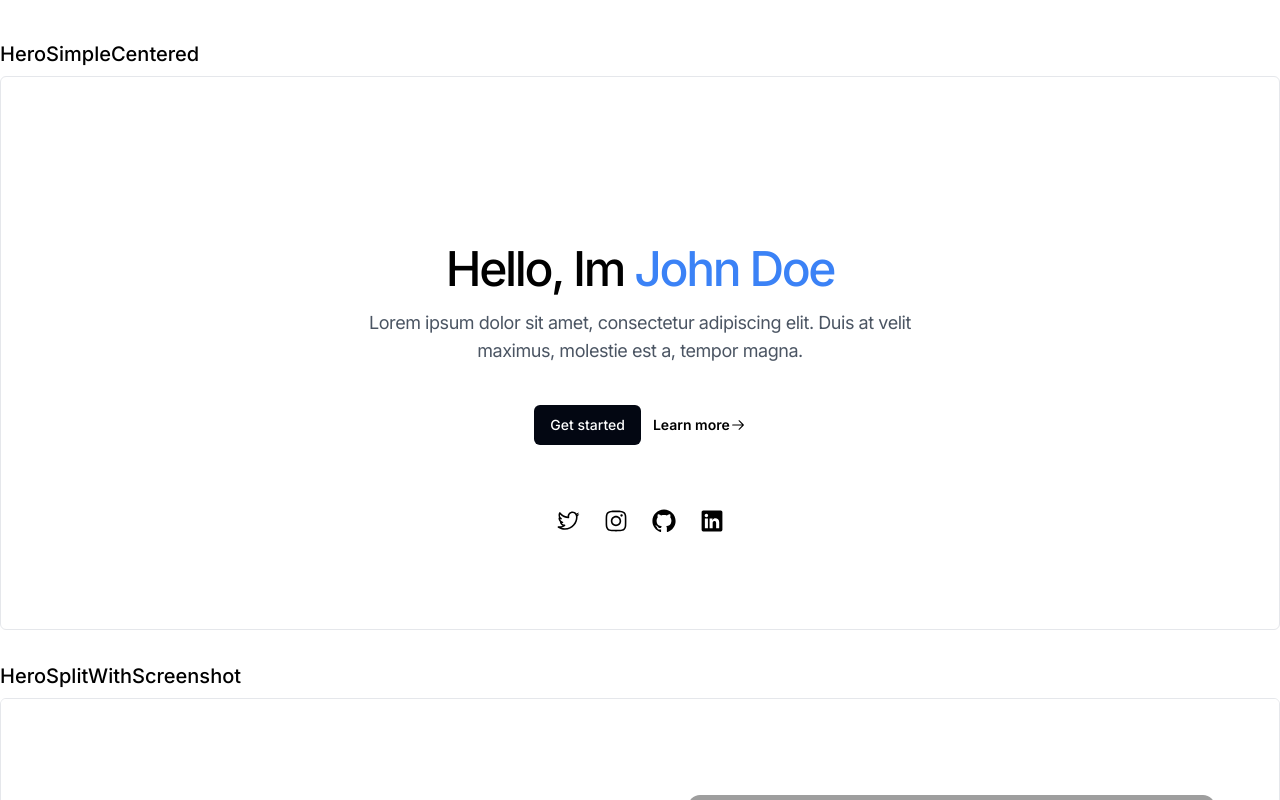
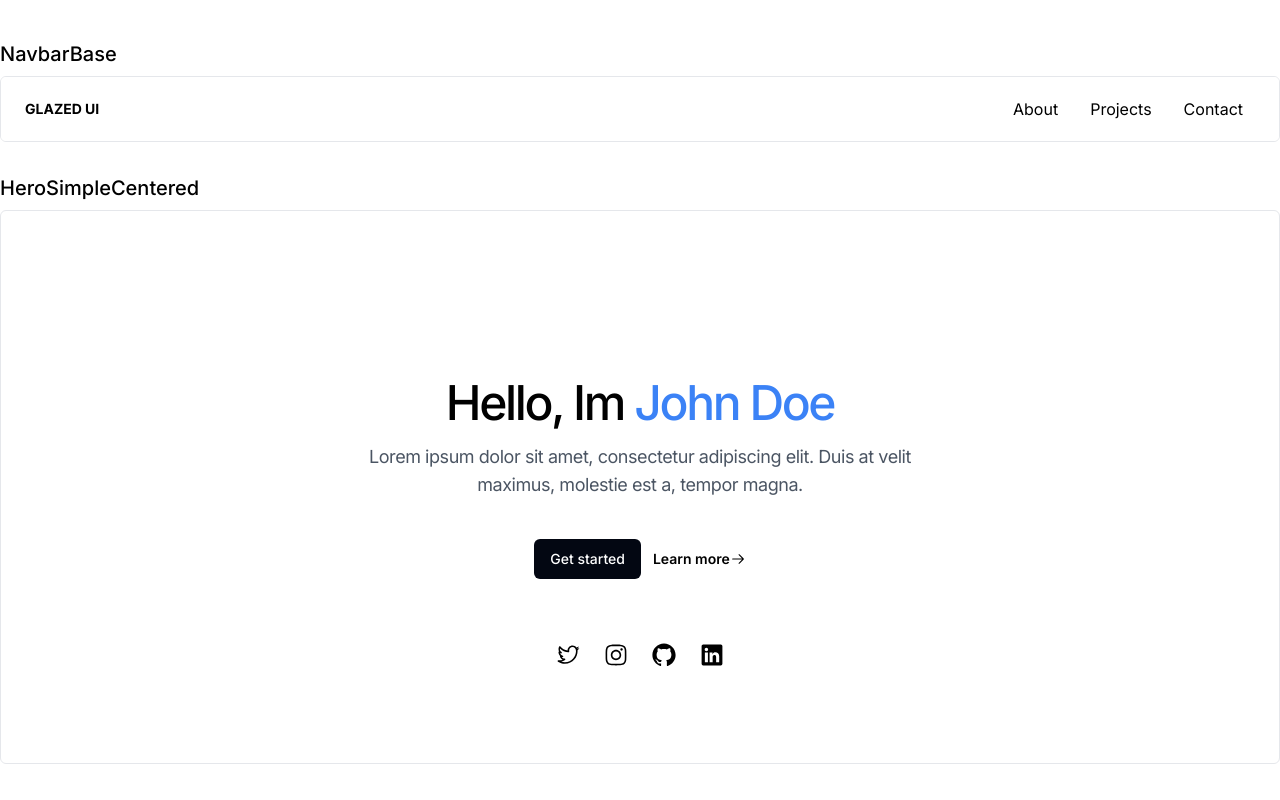
Before and after one commit to ibelick/ui-snippets, a Next.js app: page / in a window 1280 px wide. Shown: the top 800 px of the page. Built offline with nearby package versions, Linux system fonts and the light colour scheme; grey boxes are pictures that could not be loaded.

Commit message:
feat: add clsxm, init NavbarBase

```diff
--- a/app/page.tsx
+++ b/app/page.tsx
@@ -4,8 +4,13 @@ import HeroSplitWithScreenshot from '@/components/section/hero/HeroSplitWithScre
 import HeroSimpleCenteredWithBackgroundImage from '@/components/section/hero/HeroSimpleCenteredWithBackgroundImage';
 import FooterSimpleCentered from '@/components/section/footer/FooterSimpleCentered';
 import FooterSocialLinksOnly from '@/components/section/footer/FooterSocialLinksOnly';
+import NavbarBase from '@/components/section/navigation/NavbarBase';
 
 const COMPONENTS = [
+  {
+    name: 'NavbarBase',
+    component: NavbarBase,
+  },
   {
     name: 'HeroSimpleCentered',
     component: HeroSimpleCentered,
--- /dev/null
+++ b/components/section/navigation/NavbarBase.tsx
@@ -0,0 +1,66 @@
+'use client';
+import clsxm from '@/lib/clsxm';
+import { useState } from 'react';
+
+const NavbarBase = () => {
+  const [navbarOpen, setNavbarOpen] = useState(false);
+
+  return (
+    <>
+      <nav className='relative flex flex-wrap items-center justify-between bg-white px-2 py-3 text-black'>
+        <div className='container mx-auto flex flex-wrap items-center justify-between px-4'>
+          <div className='relative flex w-full justify-between lg:static lg:block lg:w-auto lg:justify-start'>
+            <a
+              className='mr-4 inline-block whitespace-nowrap py-2 text-sm font-bold uppercase'
+              href='#'
+            >
+              Glazed UI
+            </a>
+            <button
+              className='block cursor-pointer rounded border border-solid border-transparent bg-transparent px-3 py-1 outline-none focus:outline-none lg:hidden'
+              type='button'
+              onClick={() => setNavbarOpen(!navbarOpen)}
+            >
+              menu
+            </button>
+          </div>
+          <div
+            className={clsxm(
+              'flex-grow items-center lg:flex',
+              navbarOpen ? ' flex' : ' hidden'
+            )}
+          >
+            <ul className='flex list-none flex-col lg:ml-auto lg:flex-row'>
+              <li className='nav-item'>
+                <a
+                  className='flex items-center px-0 py-2 hover:opacity-75 md:px-3'
+                  href='#'
+                >
+                  <span className='pl-0 md:ml-2'>About</span>
+                </a>
+              </li>
+              <li className='nav-item'>
+                <a
+                  className='flex items-center px-0 py-2 hover:opacity-75 md:px-3'
+                  href='#'
+                >
+                  <span className='pl-0 md:ml-2'>Projects</span>
+                </a>
+              </li>
+              <li className='nav-item'>
+                <a
+                  className='flex items-center px-0 py-2 hover:opacity-75 md:px-3'
+                  href='#'
+                >
+                  <span className='pl-0 md:ml-2'>Contact</span>
+                </a>
+              </li>
+            </ul>
+          </div>
+        </div>
+      </nav>
+    </>
+  );
+};
+
+export default NavbarBase;
--- a/components/ui/button/index.tsx
+++ b/components/ui/button/index.tsx
@@ -1,8 +1,9 @@
+import clsxm from '@/lib/clsxm';
 import React from 'react';
 
 type ButtonProps = React.ComponentPropsWithoutRef<'button'> & {
   children: React.ReactNode;
-  variant?: 'primary' | 'secondary';
+  variant?: 'primary' | 'secondary' | 'outline';
 };
 
 const Button: React.FC<ButtonProps> = ({
@@ -10,15 +11,19 @@ const Button: React.FC<ButtonProps> = ({
   variant = 'primary',
   ...props
 }) => {
-  const csVariant = {
+  const variantClasses = {
     primary: 'bg-gray-950 text-white hover:bg-gray-800',
     secondary: 'bg-gray-400 text-black hover:bg-gray-300',
+    outline: 'border border-gray-400 text-black hover:bg-gray-300',
   };
 
   return (
     <button
       {...props}
-      className={`inline-flex h-10 items-center justify-center rounded-md px-4 py-2 text-sm font-medium transition-colors focus-visible:outline-none focus-visible:ring-2 focus-visible:ring-offset-2 disabled:pointer-events-none disabled:opacity-50 ${csVariant[variant]}`}
+      className={clsxm(
+        'inline-flex h-10 items-center justify-center rounded-md px-4 py-2 text-sm font-medium transition-colors focus-visible:outline-none focus-visible:ring-2 focus-visible:ring-offset-2 disabled:pointer-events-none disabled:opacity-50',
+        variantClasses[variant]
+      )}
     >
       {children}
     </button>
--- /dev/null
+++ b/lib/clsxm.ts
@@ -0,0 +1,7 @@
+import clsx, { ClassValue } from 'clsx';
+import { twMerge } from 'tailwind-merge';
+
+/** merge classes with tailwind-merge with clsx full feature */
+export default function clsxm(...classes: ClassValue[]) {
+  return twMerge(clsx(...classes));
+}
--- a/package.json
+++ b/package.json
@@ -14,12 +14,14 @@
     "@types/react": "18.2.6",
     "@types/react-dom": "18.2.4",
     "autoprefixer": "10.4.14",
+    "clsx": "^1.2.1",
     "eslint-config-next": "13.4.1",
     "eslint-config-prettier": "^8.8.0",
     "next": "13.4.1",
     "postcss": "8.4.23",
     "react": "18.2.0",
     "react-dom": "18.2.0",
+    "tailwind-merge": "^1.12.0",
     "tailwindcss": "3.3.2",
     "typescript": "5.0.4"
   },
```
Also changed, not shown: 1 other file (tests, documents, lock files or other folders).
